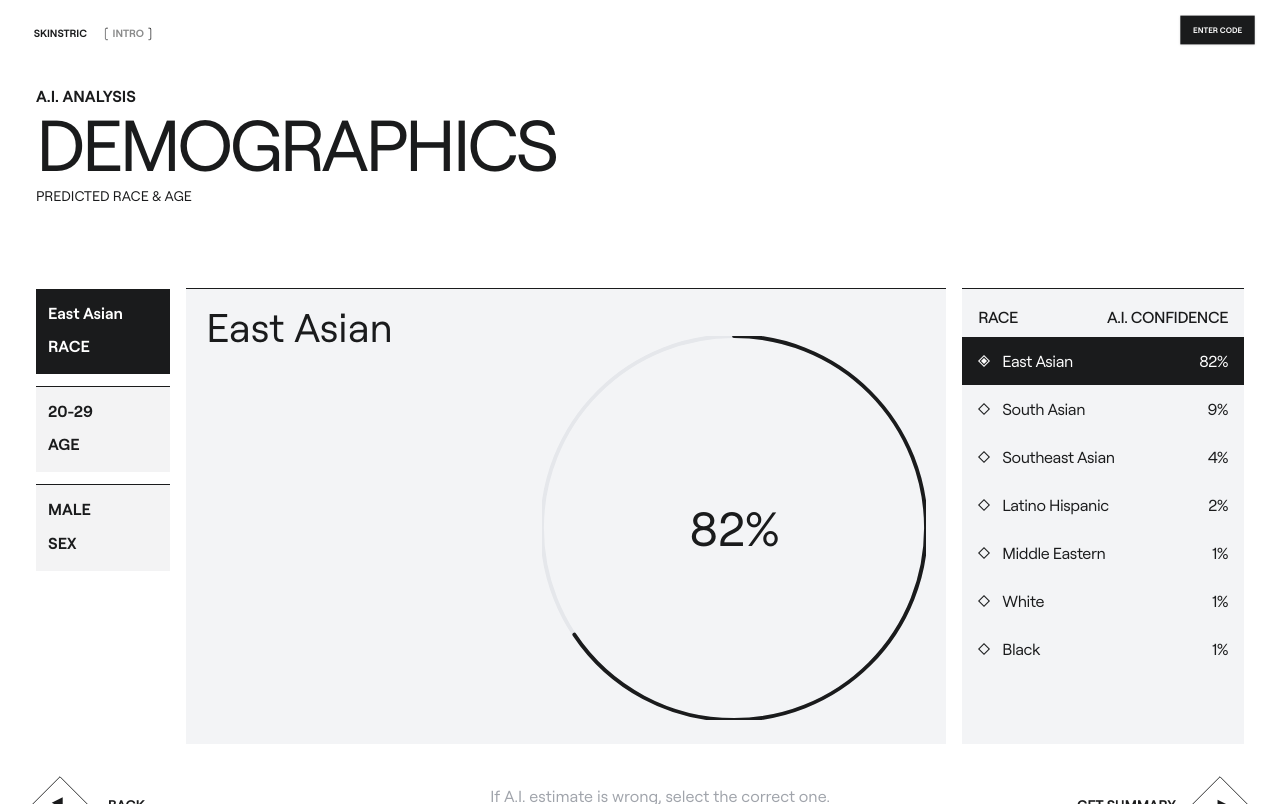
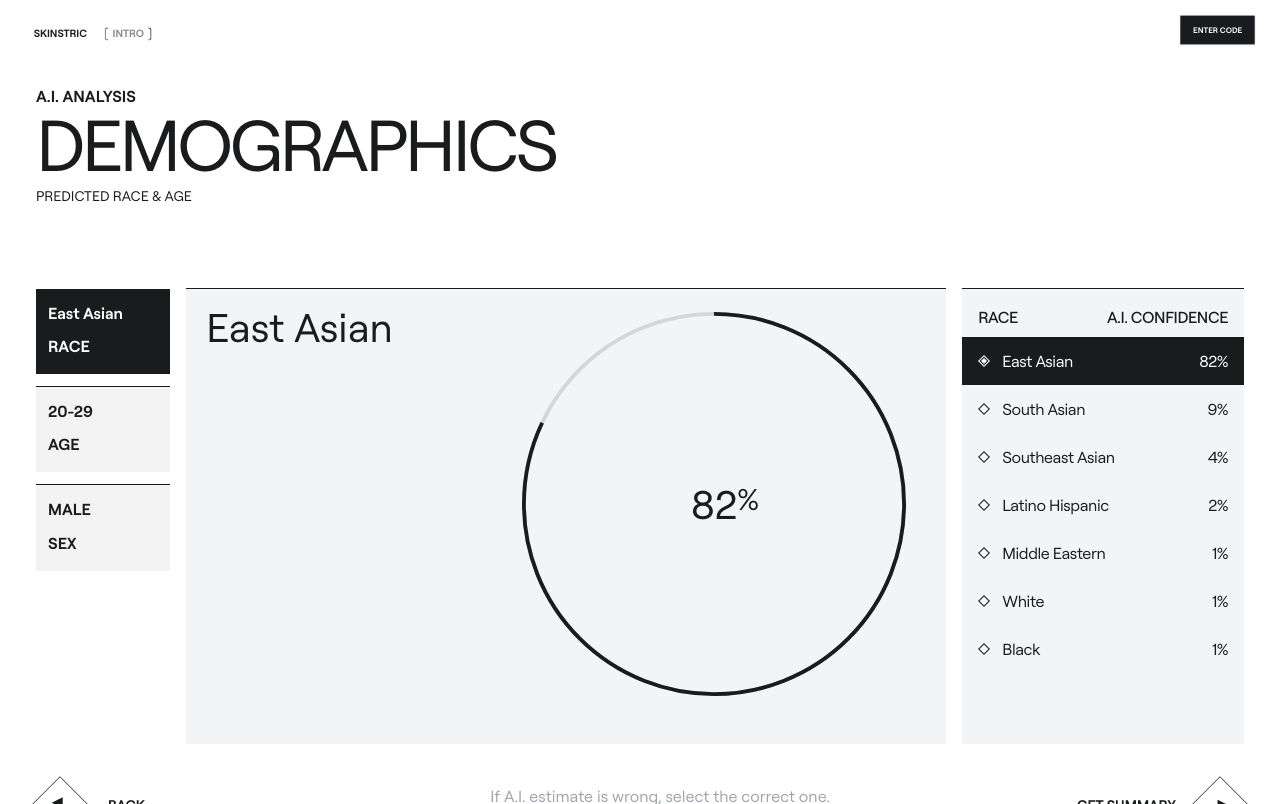
Before and after one commit to worldofwandag/skinstric-wandag, a Next.js app: page /summary in a window 1280 px wide. Built offline with nearby package versions, Linux system fonts and the light colour scheme.

Commit message:
replaced percentage circle with react circular prog bar

```diff
--- a/package.json
+++ b/package.json
@@ -11,6 +11,7 @@
   "dependencies": {
     "next": "15.3.1",
     "react": "^19.0.0",
+    "react-circular-progressbar": "^2.2.0",
     "react-dom": "^19.0.0",
     "react-icons": "^5.5.0"
   },
--- a/src/app/summary/SummaryClient.tsx
+++ b/src/app/summary/SummaryClient.tsx
@@ -4,6 +4,10 @@ import React, { useState } from "react";
 import Image from "next/image";
 import radioButton from "../assets/ui/radioButton.png";
 import activeRadioButton from "../assets/ui/activeRadioButton.png";
+import { buildStyles, CircularProgressbar } from "react-circular-progressbar";
+import "react-circular-progressbar/dist/styles.css";
+
+const needDominantBaselineFix = true;
 
 // Define the types for our demographics data
 interface DemographicOption {
@@ -32,7 +36,9 @@ const SummaryClient: React.FC<SummaryClientProps> = ({ data: initialData }) => {
   const [data, setData] = useState<DemographicData>(initialData);
 
   // Default active category is "race"
-  const [activeCategory, setActiveCategory] = useState<"race" | "age" | "sex">("race");
+  const [activeCategory, setActiveCategory] = useState<"race" | "age" | "sex">(
+    "race"
+  );
 
   // Function to handle category box click
   const handleCategoryClick = (category: "race" | "age" | "sex") => {
@@ -40,15 +46,18 @@ const SummaryClient: React.FC<SummaryClientProps> = ({ data: initialData }) => {
   };
 
   // Function to handle option selection (when user clicks on an option in the right section)
-  const handleOptionSelect = (category: "race" | "age" | "sex", selectedOption: DemographicOption) => {
+  const handleOptionSelect = (
+    category: "race" | "age" | "sex",
+    selectedOption: DemographicOption
+  ) => {
     // Update the data state with the new selection
-    setData(prevData => ({
+    setData((prevData) => ({
       ...prevData,
       [category]: {
         ...prevData[category],
         prediction: selectedOption.name,
-        confidence: selectedOption.confidence
-      }
+        confidence: selectedOption.confidence,
+      },
     }));
   };
 
@@ -62,7 +71,11 @@ const SummaryClient: React.FC<SummaryClientProps> = ({ data: initialData }) => {
         <div className="bg-white-100 space-y-3 md:flex md:flex-col h-[62%]">
           {/* RACE BOX */}
           <div
-            className={`p-3 cursor-pointer  ${activeCategory === "race" ? "bg-[#1A1B1C] text-white hover:bg-black" : "bg-[#F3F3F4]"} flex-1 flex flex-col justify-between hover:bg-[#E1E1E2] border-t`}
+            className={`p-3 cursor-pointer  ${
+              activeCategory === "race"
+                ? "bg-[#1A1B1C] text-white hover:bg-black"
+                : "bg-[#F3F3F4]"
+            } flex-1 flex flex-col justify-between hover:bg-[#E1E1E2] border-t`}
             onClick={() => handleCategoryClick("race")}
           >
             <p className="text-base font-semibold">{data.race.prediction}</p>
@@ -71,7 +84,11 @@ const SummaryClient: React.FC<SummaryClientProps> = ({ data: initialData }) => {
 
           {/* AGE BOX */}
           <div
-            className={`p-3 cursor-pointer  ${activeCategory === "age" ? "bg-[#1A1B1C] text-white hover:bg-black" : "bg-[#F3F3F4]"} flex-1 flex flex-col justify-between hover:bg-[#E1E1E2] border-t`}
+            className={`p-3 cursor-pointer  ${
+              activeCategory === "age"
+                ? "bg-[#1A1B1C] text-white hover:bg-black"
+                : "bg-[#F3F3F4]"
+            } flex-1 flex flex-col justify-between hover:bg-[#E1E1E2] border-t`}
             onClick={() => handleCategoryClick("age")}
           >
             <p className="text-base font-semibold">{data.age.prediction}</p>
@@ -80,7 +97,11 @@ const SummaryClient: React.FC<SummaryClientProps> = ({ data: initialData }) => {
 
           {/* SEX BOX */}
           <div
-            className={`p-3 cursor-pointer  ${activeCategory === "sex" ? "bg-[#1A1B1C] text-white hover:bg-black" : "bg-[#F3F3F4]"} flex-1 flex flex-col justify-between hover:bg-[#E1E1E2] border-t`}
+            className={`p-3 cursor-pointer  ${
+              activeCategory === "sex"
+                ? "bg-[#1A1B1C] text-white hover:bg-black"
+                : "bg-[#F3F3F4]"
+            } flex-1 flex flex-col justify-between hover:bg-[#E1E1E2] border-t`}
             onClick={() => handleCategoryClick("sex")}
           >
             <p className="text-base font-semibold">{data.sex.prediction}</p>
@@ -113,32 +134,27 @@ const SummaryClient: React.FC<SummaryClientProps> = ({ data: initialData }) => {
 
           {/* ACTIVE CIRCLE (RACE/AGE/SEX) */}
           <div className="relative md:absolute w-full max-w-[384px] aspect-square mb-4 md:right-5 md:bottom-2">
-            <svg className="w-full h-full" viewBox="0 0 100 100">
-              <circle
-                cx="50"
-                cy="50"
-                r="50"
-                className="text-gray-200"
-                stroke="currentColor"
-                strokeWidth="1"
-                fill="transparent"
-              ></circle>
-              <circle
-                className="circle"
-                stroke="currentColor"
-                strokeWidth="1"
-                fill="transparent"
-                strokeLinecap="round"
-                strokeDasharray="251.32741228718345"
-                strokeDashoffset={251.32741228718345 * (1 - activeData.confidence / 100)}
-                transform="rotate(-90 50 50)"
-                cx="50"
-                cy="50"
-                r="50"
-              ></circle>
-            </svg>
-            <div className="absolute inset-0 flex items-center justify-center">
-              <p className="text-3xl md:text-5xl font-normal">{activeData.confidence}%</p>
+            <div className="relative md:absolute w-full max-w-[384px] aspect-square mb-4 md:right-5 md:bottom-2">
+              <div className="absolute inset-0 flex items-center justify-center">
+                <CircularProgressbar
+                  value={activeData.confidence}
+                  strokeWidth={1}
+                  className="text-[#1A1B1C]"
+                  styles={buildStyles({
+                    pathColor: "#1A1B1C",
+                    textColor: "#1A1B1C",
+                    pathTransitionDuration: 0.8,
+                    strokeLinecap: "butt",
+                    textSize: "14px",
+                  })}
+                />
+              </div>
+              <div className="absolute inset-0 flex items-center justify-center">
+                <p className="text-3xl md:text-[40px] font-normal">
+                  {activeData.confidence}
+                  <span className="absolute text-xl md:text-3xl">%</span>
+                </p>
+              </div>
             </div>
           </div>
 
```
Also changed, not shown: 1 other file (tests, documents, lock files or other folders).
